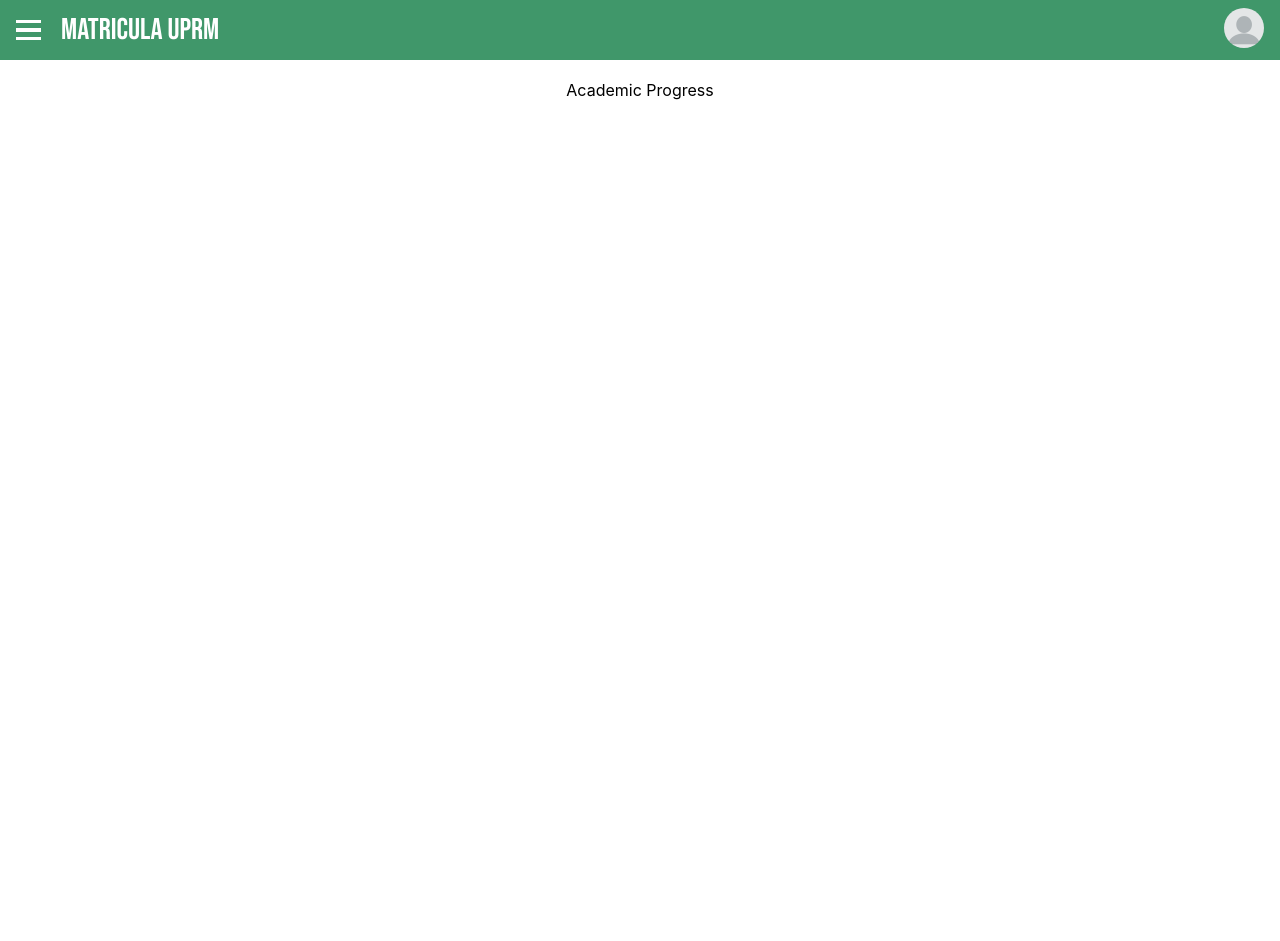
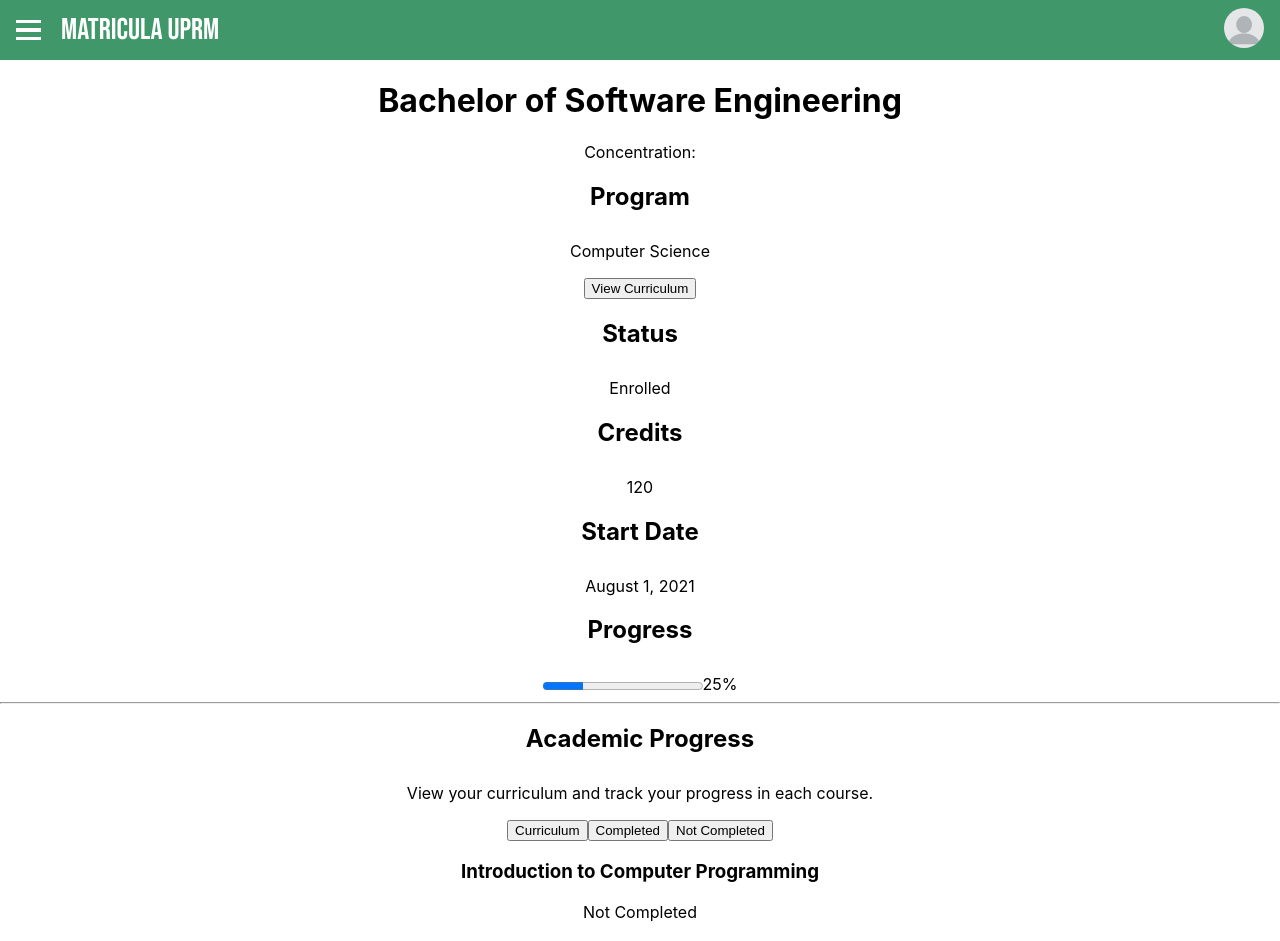
Before and after one commit to uprm-inso4101-2023-2024-s2/semester-project-studentenrollmentsystem, a React (Create React App) app: page /academic-progress in a window 1280 px wide. Shown: the top 941 px of the page. Before the commit the page ends 820 px from the top, so only its background shows below. Built offline with nearby package versions, Linux system fonts and the light colour scheme.

Commit message:
base code, needs styling

```diff
--- a/src/pages/AcademicProgress.js
+++ b/src/pages/AcademicProgress.js
@@ -1,9 +1,71 @@
 import React from "react";
 
 export default function AcademicProgress() {
+  // This could be fetched/called from the backend
+  const progressData = {
+    program: "Computer Science",
+    status: "Enrolled",
+    credits: 120,
+    startDate: "August 1, 2021",
+    progress: 25,
+    courses: [
+      { name: "Introduction to Computer Programming", completed: false },
+      { name: "Data Structures and Algorithm", completed: true },
+      { name: "Software Engineering", completed: true },
+    ],
+  };
+
   return (
     <div>
-    <p> Academic Progress </p>
+      <header>
+        <h1>Bachelor of Software Engineering</h1>
+        <p>Concentration:</p>
+      </header>
+
+      <section className="program-details">
+        <div className="program-info">
+          <h2>Program</h2>
+          <p>{progressData.program}</p>
+          <button>View Curriculum</button>
+        </div>
+        <div className="status">
+          <h2>Status</h2>
+          <p>{progressData.status}</p>
+        </div>
+        <div className="credits">
+          <h2>Credits</h2>
+          <p>{progressData.credits}</p>
+        </div>
+        <div className="start-date">
+          <h2>Start Date</h2>
+          <p>{progressData.startDate}</p>
+        </div>
+        <div className="progress">
+          <h2>Progress</h2>
+          <progress value={progressData.progress} max="100"></progress>
+          <span>{progressData.progress}%</span>
+        </div>
+      </section>
+
+      <hr />
+
+      <section className="academic-progress">
+        <h2>Academic Progress</h2>
+        <p>View your curriculum and track your progress in each course.</p>
+
+        <div className="filters">
+          <button>Curriculum</button>
+          <button>Completed</button>
+          <button>Not Completed</button>
+        </div>
+
+        {progressData.courses.map(course => (
+          <div className="course" key={course.name}>
+            <h3>{course.name}</h3>
+            <span>{course.completed ? "Completed" : "Not Completed"}</span>
+          </div>
+        ))}
+      </section>
     </div>
   );
 }
```
